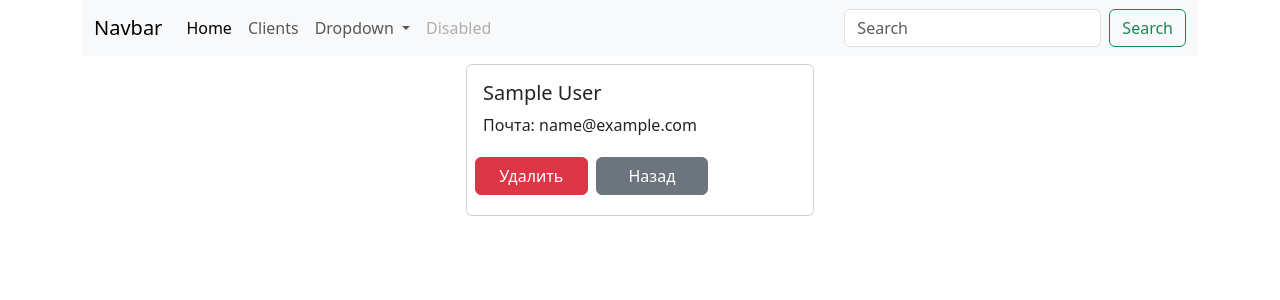
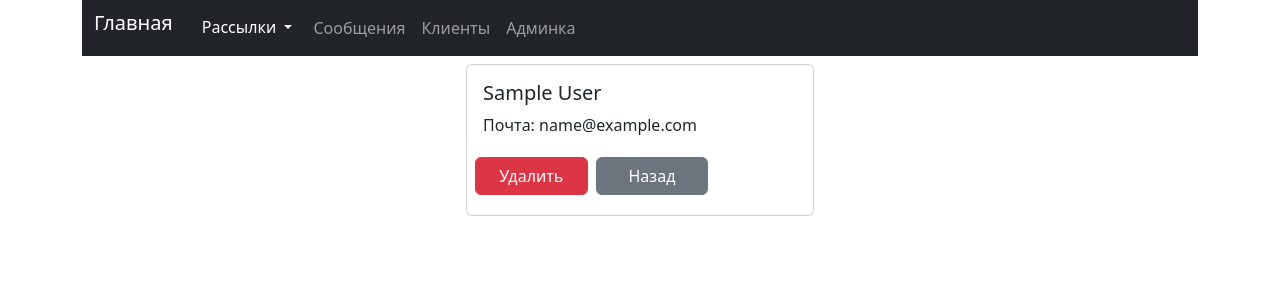
Before and after one commit to AlexandrBxbrxv/coursework_6_django, a Django app: a page that uses mailings/templates/mailings/includes/inc_nav_bar.html in a window 1280 px wide. Shown: the top 300 px of the page. Run offline with Django 5.2, Linux system fonts and the light colour scheme; tables that the repository leaves empty hold one stand-in row (values such as "Sample post").

Commit message:
Настроил адекватное меню

```diff
--- a/mailings/templates/mailings/includes/inc_nav_bar.html
+++ b/mailings/templates/mailings/includes/inc_nav_bar.html
@@ -1,36 +1,29 @@
-<nav class="navbar navbar-expand-lg bg-body-tertiary">
+<nav class="navbar navbar-expand-lg navbar-dark bg-dark">
   <div class="container-fluid">
-    <a class="navbar-brand" href="#">Navbar</a>
-    <button class="navbar-toggler" type="button" data-bs-toggle="collapse" data-bs-target="#navbarSupportedContent" aria-controls="navbarSupportedContent" aria-expanded="false" aria-label="Toggle navigation">
-      <span class="navbar-toggler-icon"></span>
-    </button>
     <div class="collapse navbar-collapse" id="navbarSupportedContent">
       <ul class="navbar-nav me-auto mb-2 mb-lg-0">
         <li class="nav-item">
-          <a class="nav-link active" aria-current="page" href="#">Home</a>
+          <a class="navbar-brand" href="{% url 'mailings:home' %}">Главная</a>
+        </li>
+          <li class="nav-item dropdown">
+            <button class="btn btn-dark dropdown-toggle" data-bs-toggle="dropdown" aria-expanded="false">
+              Рассылки
+            </button>
+            <ul class="dropdown-menu dropdown-menu-dark">
+              <li><a class="dropdown-item" href="{% url 'mailings:home' %}">Рассылки</a></li>
+              <li><a class="dropdown-item" href="{% url 'mailings:home' %}">Статус</a></li>
+            </ul>
+          </li>
+        <li class="nav-item">
+          <a class="nav-link" href="{% url 'mailings:mailing_messages' %}">Сообщения</a>
         </li>
         <li class="nav-item">
-          <a class="nav-link" href="{% url 'mailings:clients' %}">Clients</a>
-        </li>
-        <li class="nav-item dropdown">
-          <a class="nav-link dropdown-toggle" href="#" role="button" data-bs-toggle="dropdown" aria-expanded="false">
-            Dropdown
-          </a>
-          <ul class="dropdown-menu">
-            <li><a class="dropdown-item" href="#">Action</a></li>
-            <li><a class="dropdown-item" href="#">Another action</a></li>
-            <li><hr class="dropdown-divider"></li>
-            <li><a class="dropdown-item" href="#">Something else here</a></li>
-          </ul>
+          <a class="nav-link" href="{% url 'mailings:clients' %}">Клиенты</a>
         </li>
         <li class="nav-item">
-          <a class="nav-link disabled" aria-disabled="true">Disabled</a>
+          <a class="nav-link" href="admin/">Админка</a>
         </li>
       </ul>
-      <form class="d-flex" role="search">
-        <input class="form-control me-2" type="search" placeholder="Search" aria-label="Search">
-        <button class="btn btn-outline-success" type="submit">Search</button>
-      </form>
     </div>
   </div>
 </nav>
```
